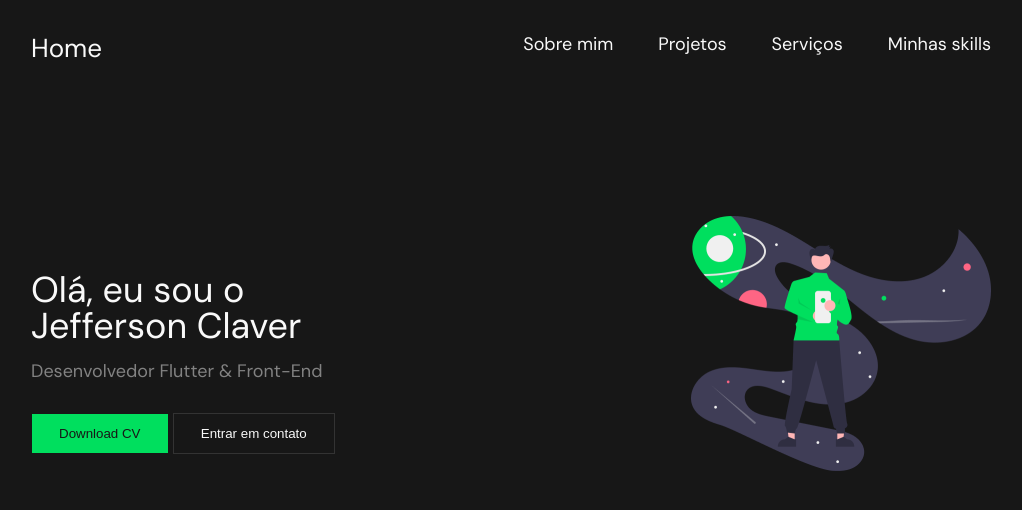
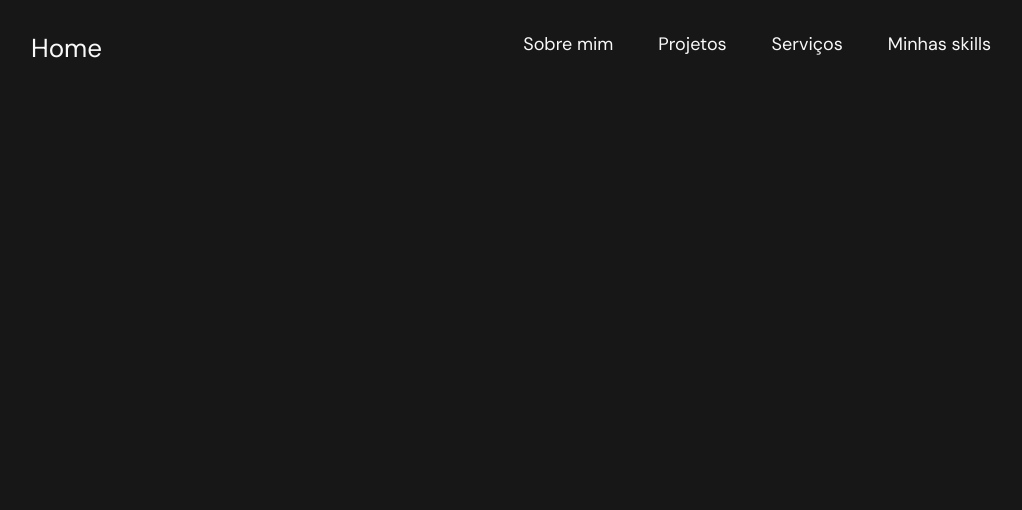
Before and after one commit to jeffclaver/portifolio, a plain HTML site: page index.html in a window 1280 px wide. Shown: the whole page, without its empty margins (129-1151 px from the left). Drawn offline with Linux system fonts and the light colour scheme.

Commit message:
Revert "feat(apresentation/main): Create principal apresentation"

```diff
--- a/index.html
+++ b/index.html
@@ -6,12 +6,12 @@
     <meta http-equiv="X-UA-Compatible" content="IE=edge">
     <meta name="viewport" content="width=device-width, initial-scale=1.0">
     <title>Portifólio | Jefferson Claver - Front-end e Mobile Developer</title>
-    <link rel="stylesheet" href="./style/reset.css" />
-    <link rel="stylesheet" href="./style/style.css" />
+    <link rel="stylesheet" href="./style/reset.css"/>
+    <link rel="stylesheet" href="./style/style.css"/>
 </head>
 
 <body>
-    <header class="header">
+    <header class = "header">
         <nav class="header__nav">
             <h1 class="header__nav--logo"><a href="">Home</a></h1>
             <ul class="header__nav--list">
@@ -22,22 +22,6 @@
             </ul>
         </nav>
     </header>
-    <main>
-        <section class="apresentation">
-            <div class="apresentation__me">
-                <h1 class="apresentation__me--title">Olá, eu sou o <br /> Jefferson Claver</h1>
-                <h3 class="apresentation__me--subTitle">Desenvolvedor Flutter & Front-End</h3>
-            </div>
-            <div class="apresentation__btn">
-                <input class="apresentation__btn--download" type="button" value="Download CV">
-                <input class="apresentation__btn--contact" type="button" value="Entrar em contato">
-            </div>
-            <img id="image" src="./image.png" />
-        </section>
-    </main>
-
-
-
 </body>
 
 </html>
--- a/style/sass/page/portifolio.scss
+++ b/style/sass/page/portifolio.scss
@@ -1,84 +1,28 @@
-body {
+body{
     background-color: $dark;
-    font-family: 'DM Sans', sans-serif;
+}
+.header{
     width: 100%;
     max-width: 960px;
     margin: 0 auto;
-}
-
-.header {
     padding: 35px 0;
-
-    &__nav {
+    font-family: 'DM Sans', sans-serif;
+    &__nav{
         display: flex;
         justify-content: space-between;
-
-        &--logo {
+        &--logo{
             font-size: 26px;
         }
-
-        &--list {
+        &--list{
             display: flex;
             font-size: 18px;
-
-            &-items {
-                margin-left: 45px;
+            &-items{
+                margin-left:  45px;
             }
         }
-
-        a {
+        a{
             text-decoration: none;
             color: $white;
         }
     }
 }
-
-
-.apresentation {
-    display: flex;
-    justify-content: space-between;
-    align-items: center;
-    margin-top: 120px;
-    &__me {
-        display: flex;
-        flex-direction: column;
-
-        &--title {
-            font-size: 36px;
-            color: $white;
-            margin-bottom: 18px;
-        }
-
-        &--subTitle {
-            font-size: 18px;
-            color: $grey;
-            margin-bottom: 35px;
-        }
-    }
-
-
-
-    input[type=button] {
-        padding: 12px 27px;
-        border: 1px solid;
-        cursor: pointer;
-    }
-
-    &__btn {
-        position: absolute;
-        margin-top:180px;
-        &--download {
-            background-color: $green-light;
-            border-color: $green-light;
-            color: $dark;
-        }
-
-        &--contact {
-            background-color: inherit;
-            border-color: $grey-200 !important;
-            color: $white;
-        }
-    }
-
-
-}
```
Also changed, not shown: image.png (deleted), style/style.css, 1 other file.
